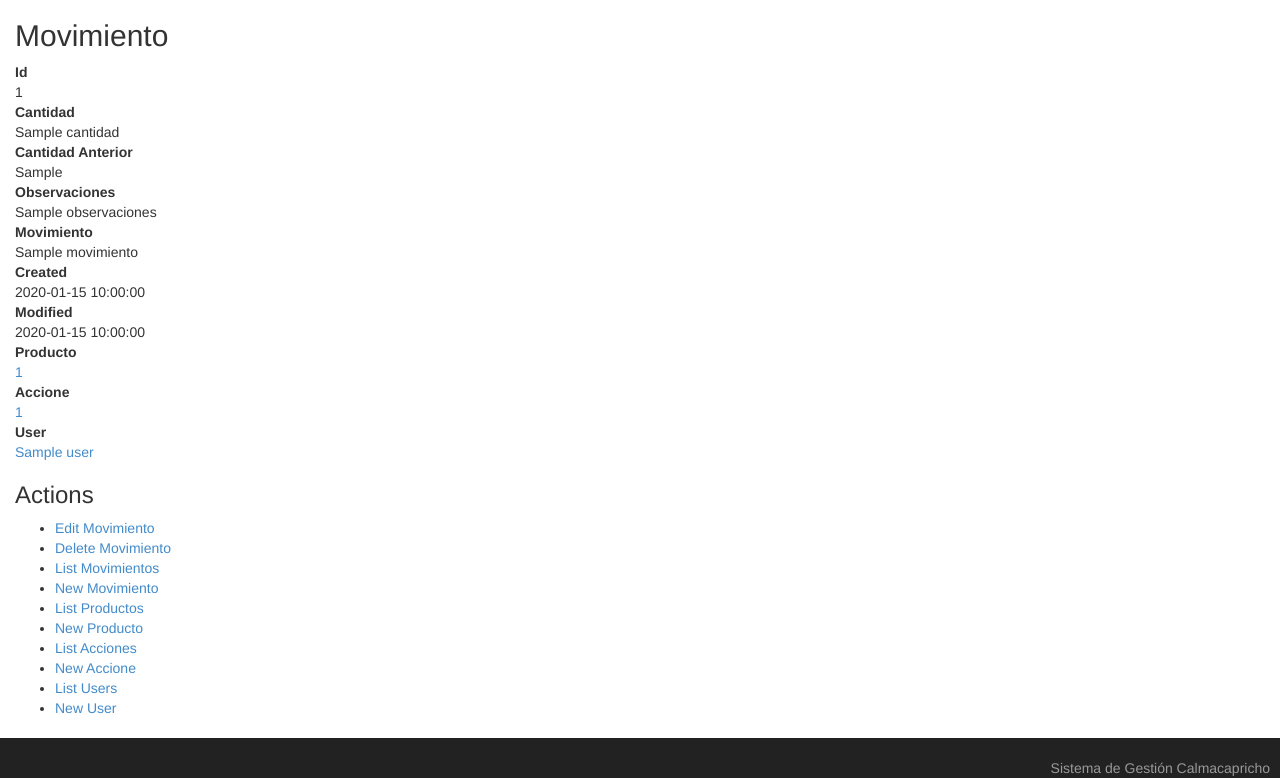
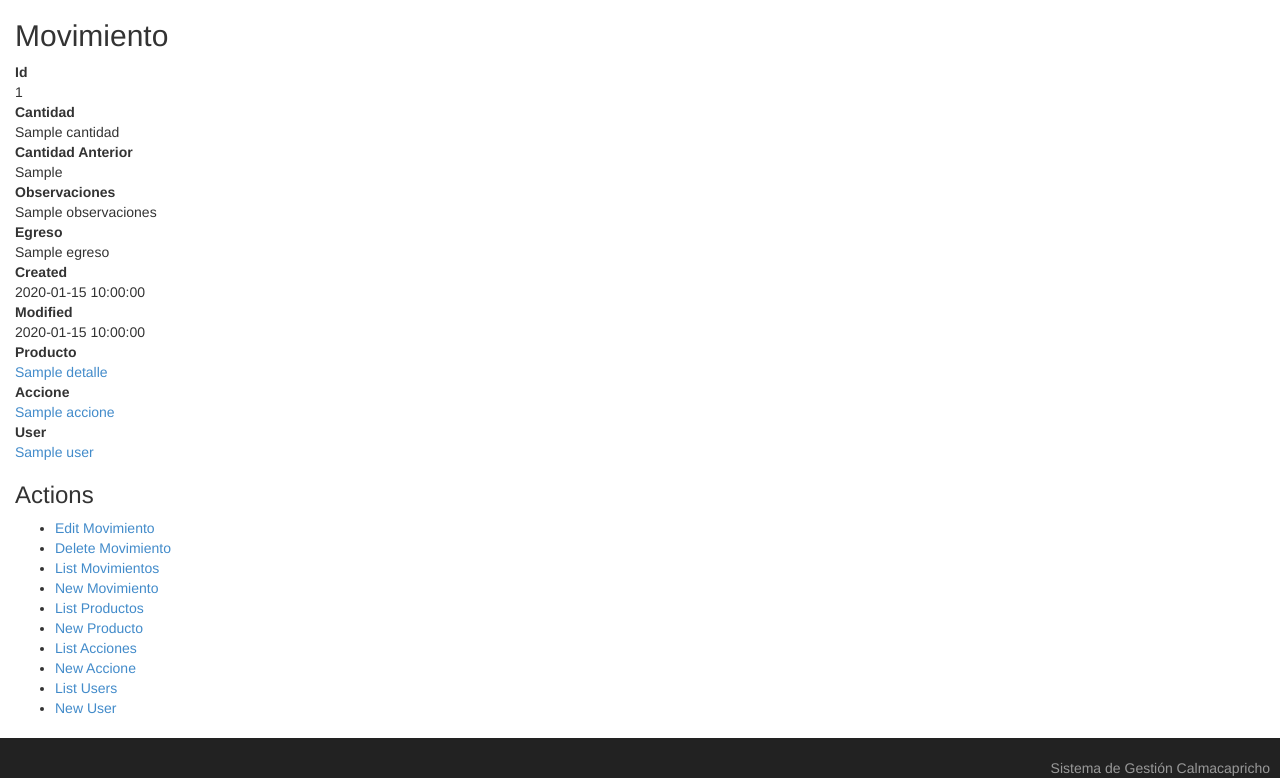
Before and after one commit to elaleprieto/calma, a CakePHP app: the page made by app/View/Movimientos/view.ctp in a window 1280 px wide. Shown: the part 51-829 px from the top of the page. Run offline with PHP 8.4 and a stand-in for CakePHP, Linux system fonts and the light colour scheme; the template is opened without the code that fills it: most values are stand-ins (such as "Sample title", 1, 10 or a date in 2020); data that the repository does not hold is empty; some libraries are stand-ins or nearby versions.

Commit message:
Se cambia el campo movimiento por egreso para reflejar la acción del movimiento.

```diff
--- a/app/View/Movimientos/add.ctp
+++ b/app/View/Movimientos/add.ctp
@@ -6,7 +6,7 @@
 		echo $this->Form->input('cantidad');
 		echo $this->Form->input('cantidad_anterior');
 		echo $this->Form->input('observaciones');
-		echo $this->Form->input('movimiento');
+		echo $this->Form->input('egreso');
 		echo $this->Form->input('producto_id');
 		echo $this->Form->input('accione_id');
 		echo $this->Form->input('user_id');
--- a/app/View/Movimientos/edit.ctp
+++ b/app/View/Movimientos/edit.ctp
@@ -7,7 +7,7 @@
 		echo $this->Form->input('cantidad');
 		echo $this->Form->input('cantidad_anterior');
 		echo $this->Form->input('observaciones');
-		echo $this->Form->input('movimiento');
+		echo $this->Form->input('egreso');
 		echo $this->Form->input('producto_id');
 		echo $this->Form->input('accione_id');
 		echo $this->Form->input('user_id');
--- a/app/View/Movimientos/view.ctp
+++ b/app/View/Movimientos/view.ctp
@@ -21,9 +21,9 @@
 			<?php echo h($movimiento['Movimiento']['observaciones']); ?>
 			&nbsp;
 		</dd>
-		<dt><?php echo __('Movimiento'); ?></dt>
+		<dt><?php echo __('Egreso'); ?></dt>
 		<dd>
-			<?php echo h($movimiento['Movimiento']['movimiento']); ?>
+			<?php echo h($movimiento['Movimiento']['egreso']); ?>
 			&nbsp;
 		</dd>
 		<dt><?php echo __('Created'); ?></dt>
@@ -38,12 +38,12 @@
 		</dd>
 		<dt><?php echo __('Producto'); ?></dt>
 		<dd>
-			<?php echo $this->Html->link($movimiento['Producto']['id'], array('controller' => 'productos', 'action' => 'view', $movimiento['Producto']['id'])); ?>
+			<?php echo $this->Html->link($movimiento['Producto']['detalle'], array('controller' => 'productos', 'action' => 'view', $movimiento['Producto']['id'])); ?>
 			&nbsp;
 		</dd>
 		<dt><?php echo __('Accione'); ?></dt>
 		<dd>
-			<?php echo $this->Html->link($movimiento['Accione']['id'], array('controller' => 'acciones', 'action' => 'view', $movimiento['Accione']['id'])); ?>
+			<?php echo $this->Html->link($movimiento['Accione']['name'], array('controller' => 'acciones', 'action' => 'view', $movimiento['Accione']['id'])); ?>
 			&nbsp;
 		</dd>
 		<dt><?php echo __('User'); ?></dt>
```
Also changed, not shown: app/Model/Movimiento.php (+0 -10 lines), app/Test/Case/Controller/MovimientosControllerTest.php (+8 -1 lines), app/View/Movimientos/index.ctp (+4 -4 lines).
